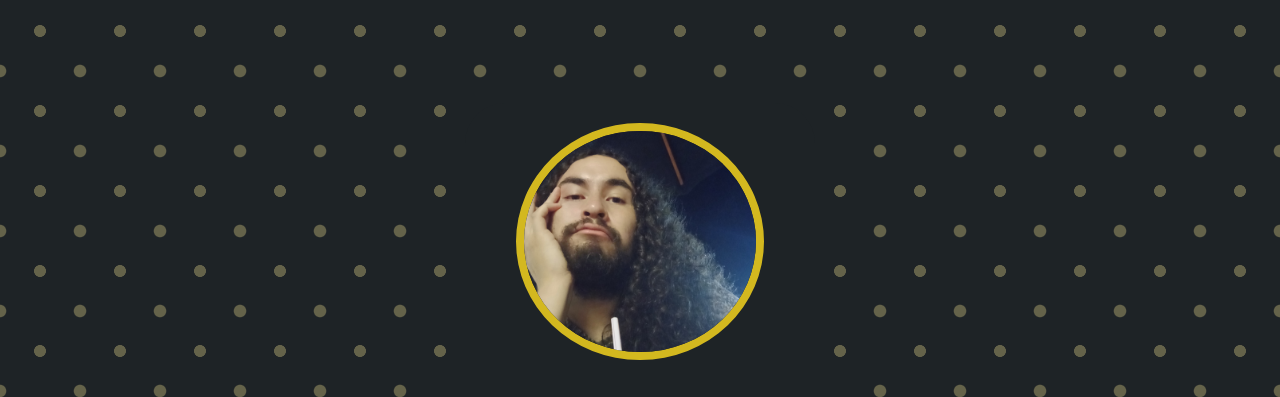
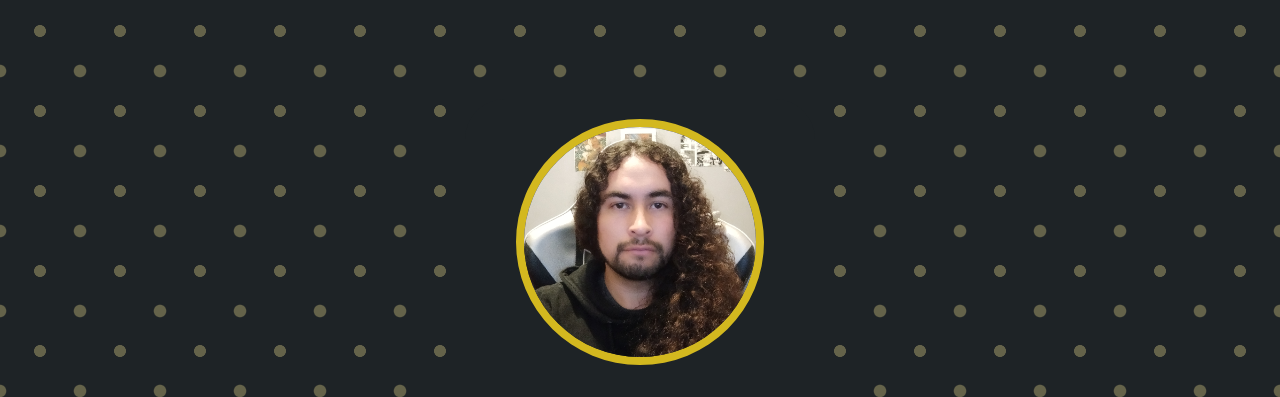
Before and after one commit to Giovanky/neo-portfolio, a plain HTML site: page index.html in a window 1280 px wide. Shown: the part 67-464 px from the top of the page. Drawn offline with nearby package versions, Linux system fonts and the light colour scheme.

Commit message:
update photo profile

```diff
--- a/index.html
+++ b/index.html
@@ -45,7 +45,7 @@
     <section id="inicio" class="inicio">
         <div class="contenido-banner">
             <div class="contenedor-img">
-                <img src="img/hero.jpg" alt="">
+                <img src="img/hero.png" alt="">
             </div>
             <h1>Giovanny Garzón</h1>
             <h2 style="margin-top: 12px;">Desarrollador Fullstack</h2>
```
Also changed, not shown: img/hero.png (added), img/hero2.jpg (renamed from img/hero.jpg).
